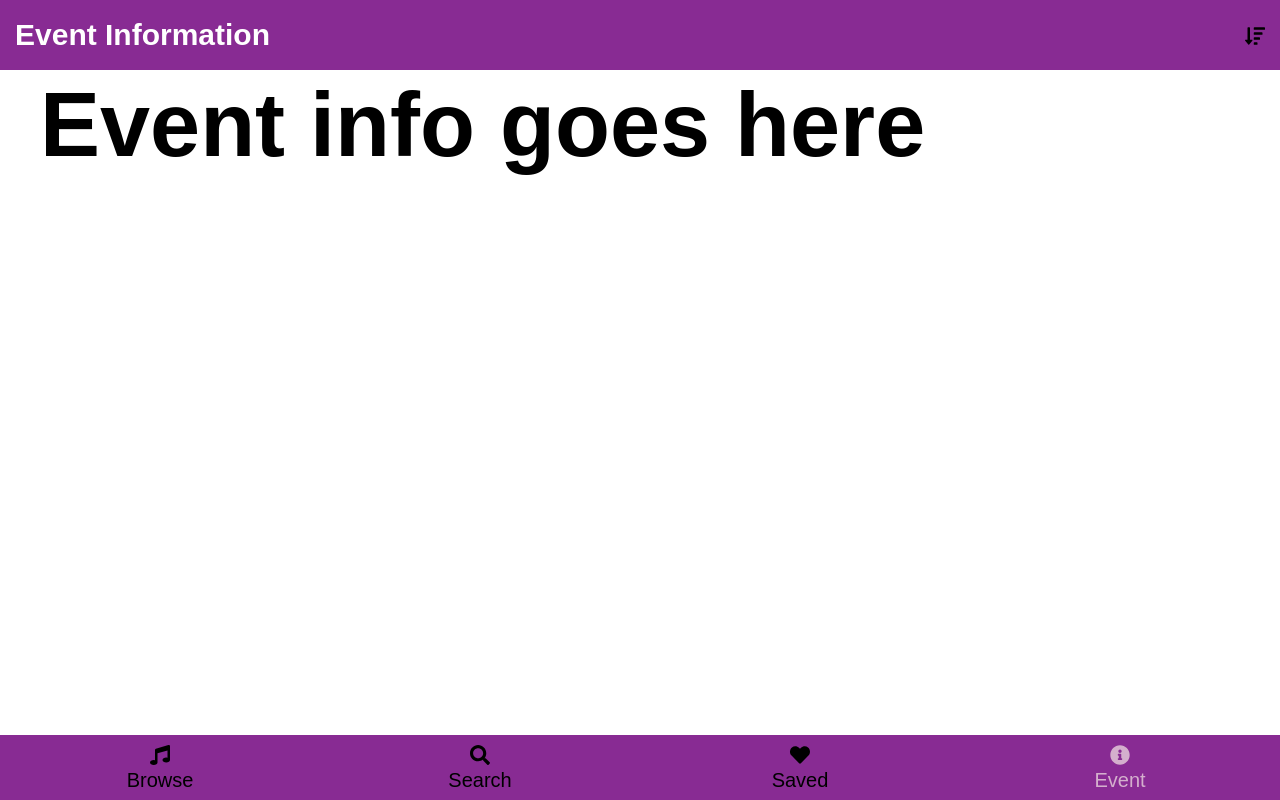
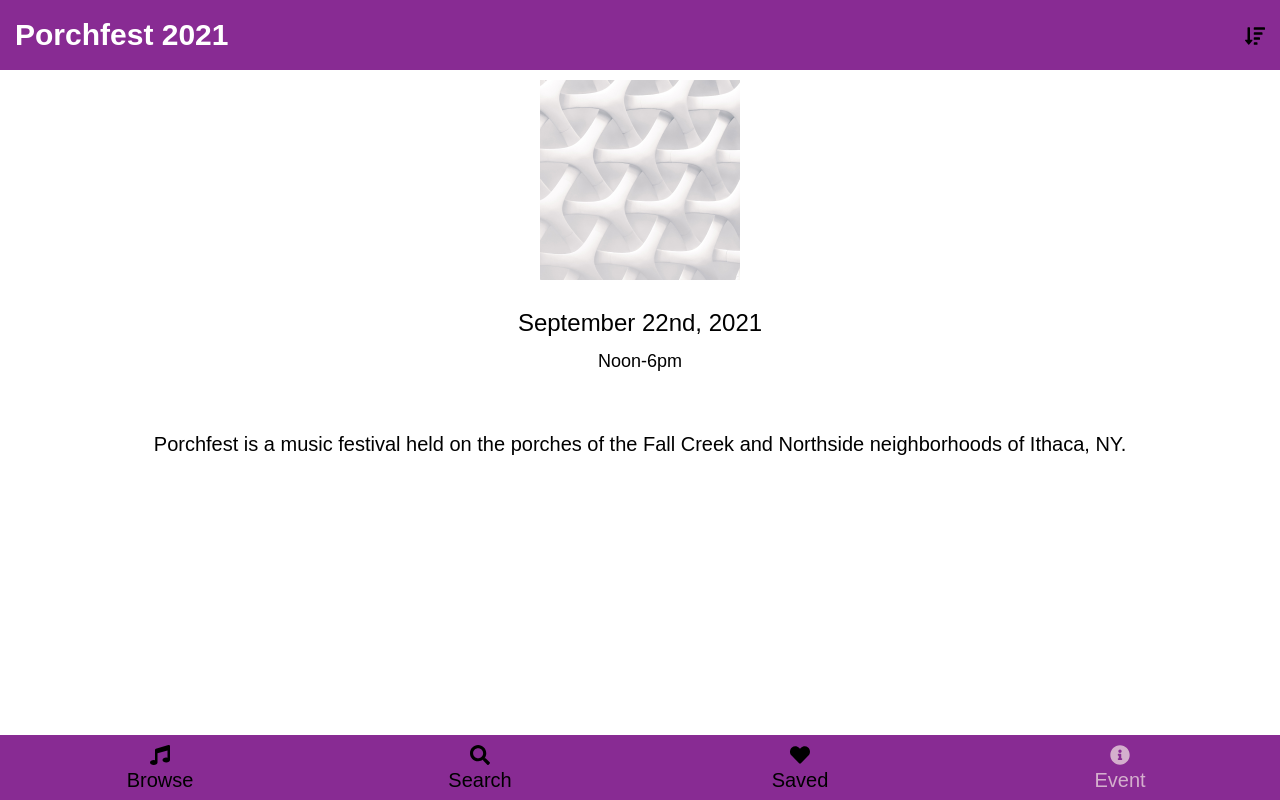
Before and after one commit to sedelstein4/porchfest-ui, a Next.js app: page /info in a window 1280 px wide. Built offline with nearby package versions, Linux system fonts and the light colour scheme.

Commit message:
eventinfo

```diff
--- /dev/null
+++ b/components/Browse/EventInfo/EventInfo.js
@@ -0,0 +1,23 @@
+import React, { Component } from 'react'
+import * as Styles from './styles'
+
+export default function EventInfo(props) {
+    return (
+        <Styles.container>
+            <Styles.styledImg
+                src={props.imgPath}
+                alt={props.name}
+            />
+            <Styles.dateRow>
+                {props.dateStr}
+            </Styles.dateRow>
+            <Styles.timeRow>
+                {props.timeStr}
+            </Styles.timeRow>
+            <br/>
+            <Styles.desc>
+                {props.desc}
+            </Styles.desc>
+        </Styles.container>
+    )
+}
--- /dev/null
+++ b/components/Browse/EventInfo/styles.js
@@ -0,0 +1,23 @@
+import styled from "styled-components";
+
+export const container = styled.div`
+  text-align: center;
+  align-items: center;
+`
+
+export const styledImg = styled.img`
+    height:200px;
+    width: max-content;
+`
+export const dateRow = styled.p`
+    font-size: x-large;
+    margin-bottom: 0;
+`
+export const timeRow = styled.p`
+    font-size: large;
+    margin-top: 0.75em;
+`
+
+export const desc = styled.p`
+    font-weight: lighter;
+`
--- a/pages/info.js
+++ b/pages/info.js
@@ -1,15 +1,26 @@
 import Head from "next/head";
 import Header from "../components/Navigation/Header";
+import EventInfo from "../components/Browse/EventInfo/EventInfo";
 
 export default function Info(data) {
     console.log(data)
+    let nameFromBackend = "Porchfest 2021"; //temp
+
+    //need to change header or make new component to allow subheader (city name), also repurpose later for artist pages
+        //and also changing the icon
     return (
         <div className="content">
-            <Header title={"Event Information"}/>
+            <Header title={nameFromBackend}/>
             <Head>
-                <title>Porchfest 2021</title>
+                <title>{nameFromBackend}</title>
                 <link rel="icon" href="/favicon.ico" />
             </Head>
-            <h1>Event info goes here</h1>
+        <EventInfo
+            imgPath={"/images/profile.jpeg"}
+            name={nameFromBackend}
+            dateStr={"September 22nd, 2021"}
+            timeStr={"Noon-6pm"}
+            desc={"Porchfest is a music festival held on the porches of the Fall Creek and Northside neighborhoods of Ithaca, NY."}
+        />
         </div>
     )}
```
